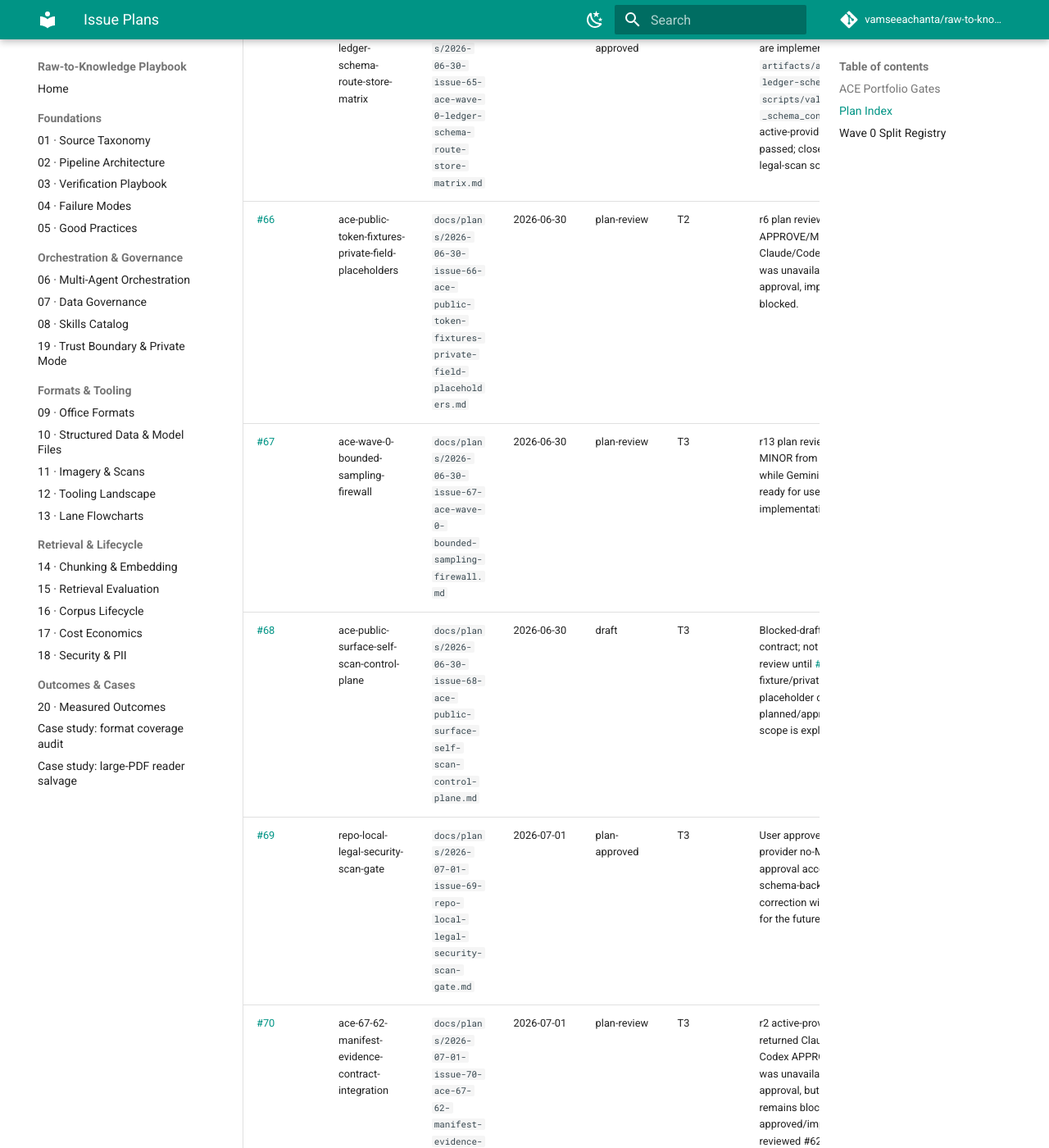
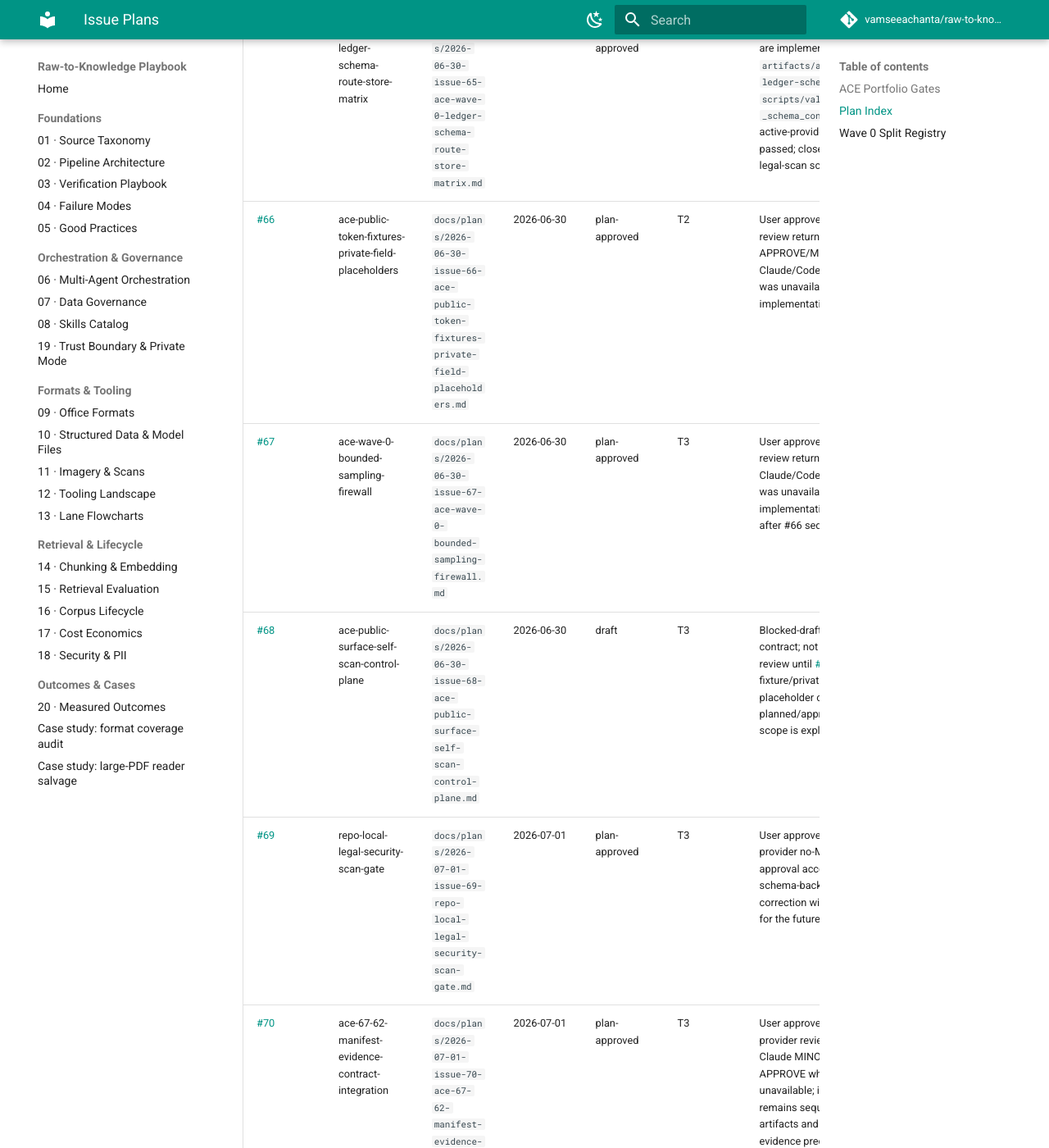
Before and after one commit to vamseeachanta/raw-to-knowledge-playbook, an MkDocs documentation site: the page built from docs/plans/README.md, in a window 1280 px wide and 1400 px high, scrolled down 2238 px. Shown: the whole window at 82% size. Built offline with MkDocs 1.6.1 and Material for MkDocs 9.7.7, drawn with Linux system fonts in a browser that asks for light colours; comment, search, counter and statistics services are not loaded; some of the changed text lies outside the part shown.

Commit message:
docs: mark approved ace wave plans

```diff
--- a/docs/plans/README.md
+++ b/docs/plans/README.md
@@ -29,11 +29,11 @@ CI validators in this repo must validate repo-local contracts, snapshots, and ap
 | [#50](https://github.com/vamseeachanta/raw-to-knowledge-playbook/issues/50) | ace-share-raw-to-knowledge-ingestion-waves-epic | `docs/plans/2026-06-29-issue-50-ace-share-raw-to-knowledge-ingestion-waves-epic.md` | 2026-06-29 | plan-approved | T2 | Parent epic coordination authorized by user; no child implementation authorization. |
 | [#51](https://github.com/vamseeachanta/raw-to-knowledge-playbook/issues/51) | ace-wave-0-corpus-ledger-routing-firewall-sampling-protocol | `docs/plans/2026-06-29-issue-51-ace-wave-0-corpus-ledger-routing-firewall-sampling-protocol.md` | 2026-06-29 | draft | T3 | Security-sensitive wave-0 umbrella; r27 split rewrite delegates implementation to [#65](https://github.com/vamseeachanta/raw-to-knowledge-playbook/issues/65)-[#69](https://github.com/vamseeachanta/raw-to-knowledge-playbook/issues/69). Blocked pending fresh no-MAJOR review and Gemini restoration or explicit degraded-quorum authorization. |
 | [#65](https://github.com/vamseeachanta/raw-to-knowledge-playbook/issues/65) | ace-wave-0-ledger-schema-route-store-matrix | `docs/plans/2026-06-30-issue-65-ace-wave-0-ledger-schema-route-store-matrix.md` | 2026-06-30 | plan-approved | T2 | Schema artifact and validator are implemented at `artifacts/ace-wave0-ledger-schema.json` and `scripts/validate_ace_wave0_schema_contract.py`; r2 active-provider artifact review passed; closeout still records legal-scan script unavailable. |
-| [#66](https://github.com/vamseeachanta/raw-to-knowledge-playbook/issues/66) | ace-public-token-fixtures-private-field-placeholders | `docs/plans/2026-06-30-issue-66-ace-public-token-fixtures-private-field-placeholders.md` | 2026-06-30 | plan-review | T2 | r6 plan review returned APPROVE/MINOR from Claude/Codex while Gemini was unavailable; ready for user approval, implementation blocked. |
-| [#67](https://github.com/vamseeachanta/raw-to-knowledge-playbook/issues/67) | ace-wave-0-bounded-sampling-firewall | `docs/plans/2026-06-30-issue-67-ace-wave-0-bounded-sampling-firewall.md` | 2026-06-30 | plan-review | T3 | r13 plan review returned MINOR from Claude/Codex while Gemini was unavailable; ready for user approval, implementation blocked. |
+| [#66](https://github.com/vamseeachanta/raw-to-knowledge-playbook/issues/66) | ace-public-token-fixtures-private-field-placeholders | `docs/plans/2026-06-30-issue-66-ace-public-token-fixtures-private-field-placeholders.md` | 2026-06-30 | plan-approved | T2 | User approved after r6 plan review returned APPROVE/MINOR from Claude/Codex while Gemini was unavailable; implementation may proceed. |
+| [#67](https://github.com/vamseeachanta/raw-to-knowledge-playbook/issues/67) | ace-wave-0-bounded-sampling-firewall | `docs/plans/2026-06-30-issue-67-ace-wave-0-bounded-sampling-firewall.md` | 2026-06-30 | plan-approved | T3 | User approved after r13 plan review returned MINOR from Claude/Codex while Gemini was unavailable; implementation may proceed after #66 sequence. |
 | [#68](https://github.com/vamseeachanta/raw-to-knowledge-playbook/issues/68) | ace-public-surface-self-scan-control-plane | `docs/plans/2026-06-30-issue-68-ace-public-surface-self-scan-control-plane.md` | 2026-06-30 | draft | T3 | Blocked-draft scanner contract; not ready for plan review until [#66](https://github.com/vamseeachanta/raw-to-knowledge-playbook/issues/66) token fixture/private-field placeholder contract is planned/approved or #68 scope is explicitly narrowed. |
 | [#69](https://github.com/vamseeachanta/raw-to-knowledge-playbook/issues/69) | repo-local-legal-security-scan-gate | `docs/plans/2026-07-01-issue-69-repo-local-legal-security-scan-gate.md` | 2026-07-01 | plan-approved | T3 | User approved after r4 active-provider no-MAJOR review; approval accepts the [#65](https://github.com/vamseeachanta/raw-to-knowledge-playbook/issues/65)-schema-backed dependency correction with [#68](https://github.com/vamseeachanta/raw-to-knowledge-playbook/issues/68) retained for the future broader scanner. |
-| [#70](https://github.com/vamseeachanta/raw-to-knowledge-playbook/issues/70) | ace-67-62-manifest-evidence-contract-integration | `docs/plans/2026-07-01-issue-70-ace-67-62-manifest-evidence-contract-integration.md` | 2026-07-01 | plan-review | T3 | r2 active-provider review returned Claude MINOR and Codex APPROVE while Gemini was unavailable; ready for user approval, but implementation remains blocked until [#67](https://github.com/vamseeachanta/raw-to-knowledge-playbook/issues/67) is approved/implemented and a reviewed #62 operational evidence artifact exists or scope is fail-closed only. |
+| [#70](https://github.com/vamseeachanta/raw-to-knowledge-playbook/issues/70) | ace-67-62-manifest-evidence-contract-integration | `docs/plans/2026-07-01-issue-70-ace-67-62-manifest-evidence-contract-integration.md` | 2026-07-01 | plan-approved | T3 | User approved after r2 active-provider review returned Claude MINOR and Codex APPROVE while Gemini was unavailable; implementation remains sequenced after [#67](https://github.com/vamseeachanta/raw-to-knowledge-playbook/issues/67) artifacts and #62 operational evidence preconditions. |
 | [#71](https://github.com/vamseeachanta/raw-to-knowledge-playbook/issues/71) | ace-validator-hardening-non-ready-split-registry | `docs/plans/2026-07-01-issue-71-ace-validator-hardening-non-ready-split-registry.md` | 2026-07-01 | plan-approved | T3 | User approved after active-provider r3 returned no MAJOR findings; implementation may proceed for non-ready split-row plan/status checks, #62 contract-backed manifest source validation, scan-safe negative fixtures, and the limited #69 dependency correction. |
 | [#61](https://github.com/vamseeachanta/raw-to-knowledge-playbook/issues/61) | ace-cross-wave-knowledge-store-retrieval-evaluation-lifecycle-contract | `docs/plans/2026-06-29-issue-61-ace-cross-wave-knowledge-store-retrieval-evaluation-lifecycle-contract.md` | 2026-06-29 | draft | T3 | Cross-wave storage/retrieval/eval/lifecycle; depends on #51 and gates durable outputs for #52-#60. |
 | [#62](https://github.com/vamseeachanta/raw-to-knowledge-playbook/issues/62) | ace-manifest-freshness-and-drift-sentinel | `docs/plans/2026-06-29-issue-62-ace-manifest-freshness-and-drift-sentinel.md` | 2026-06-29 | plan-approved | T2 | Contract, validator, synthetic evidence fixture, public-scan wiring, and lifecycle docs implemented; code/artifact review remains before closeout. |
@@ -55,7 +55,7 @@ These issues are not implementation-ready. They will receive standalone plans be
 | Issue # | Scope | Lane | Current state |
 |---|---|---|---|
 | [#65](https://github.com/vamseeachanta/raw-to-knowledge-playbook/issues/65) | Ledger schema and route-store matrix | lane:claude | implemented: `artifacts/ace-wave0-ledger-schema.json`; validator `scripts/validate_ace_wave0_schema_contract.py`; r2 artifact review passed; legal scan unavailable |
-| [#66](https://github.com/vamseeachanta/raw-to-knowledge-playbook/issues/66) | Public-token fixtures and private-field placeholders | lane:codex | plan-review after r6 no-MAJOR: `docs/plans/2026-06-30-issue-66-ace-public-token-fixtures-private-field-placeholders.md`; awaiting user approval |
-| [#67](https://github.com/vamseeachanta/raw-to-knowledge-playbook/issues/67) | Bounded sampling firewall | lane:codex | plan-review after r13 no-MAJOR: `docs/plans/2026-06-30-issue-67-ace-wave-0-bounded-sampling-firewall.md`; awaiting user approval |
+| [#66](https://github.com/vamseeachanta/raw-to-knowledge-playbook/issues/66) | Public-token fixtures and private-field placeholders | lane:codex | plan-approved: `docs/plans/2026-06-30-issue-66-ace-public-token-fixtures-private-field-placeholders.md`; local approval marker `.planning/plan-approved/66.md` exists |
+| [#67](https://github.com/vamseeachanta/raw-to-knowledge-playbook/issues/67) | Bounded sampling firewall | lane:codex | plan-approved: `docs/plans/2026-06-30-issue-67-ace-wave-0-bounded-sampling-firewall.md`; local approval marker `.planning/plan-approved/67.md` exists |
 | [#68](https://github.com/vamseeachanta/raw-to-knowledge-playbook/issues/68) | Public-surface self-scan for control-plane artifacts | lane:claude | blocked-draft plan: `docs/plans/2026-06-30-issue-68-ace-public-surface-self-scan-control-plane.md`; waits on [#66](https://github.com/vamseeachanta/raw-to-knowledge-playbook/issues/66) placeholder contract |
 | [#69](https://github.com/vamseeachanta/raw-to-knowledge-playbook/issues/69) | Repo-local legal and security scan gate | lane:claude | plan-approved after r4 active-provider no-MAJOR: `docs/plans/2026-07-01-issue-69-repo-local-legal-security-scan-gate.md`; approval accepts [#65](https://github.com/vamseeachanta/raw-to-knowledge-playbook/issues/65)-schema-backed dependency correction with [#68](https://github.com/vamseeachanta/raw-to-knowledge-playbook/issues/68) retained for broader scanner |
```
Also changed, not shown: docs/plans/2026-06-30-issue-66-ace-public-token-fixtures-private-field-placeholders.md (+3 -3 lines), docs/plans/2026-06-30-issue-67-ace-wave-0-bounded-sampling-firewall.md (+2 -2 lines), docs/plans/2026-07-01-issue-70-ace-67-62-manifest-evidence-contract-integration.md (+4 -4 lines), docs/plans/ace-share-ingestion-wave-coordination.md (+2 -2 lines), 1 other file.
